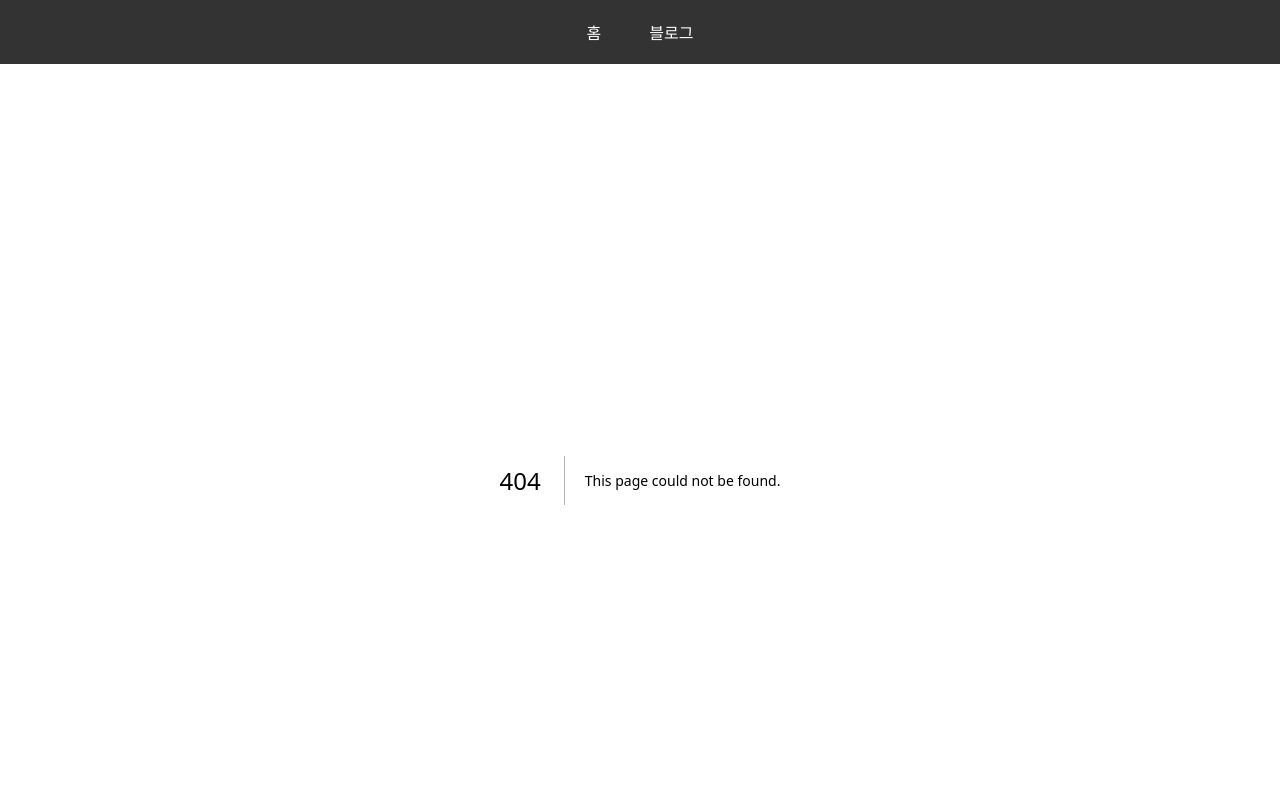
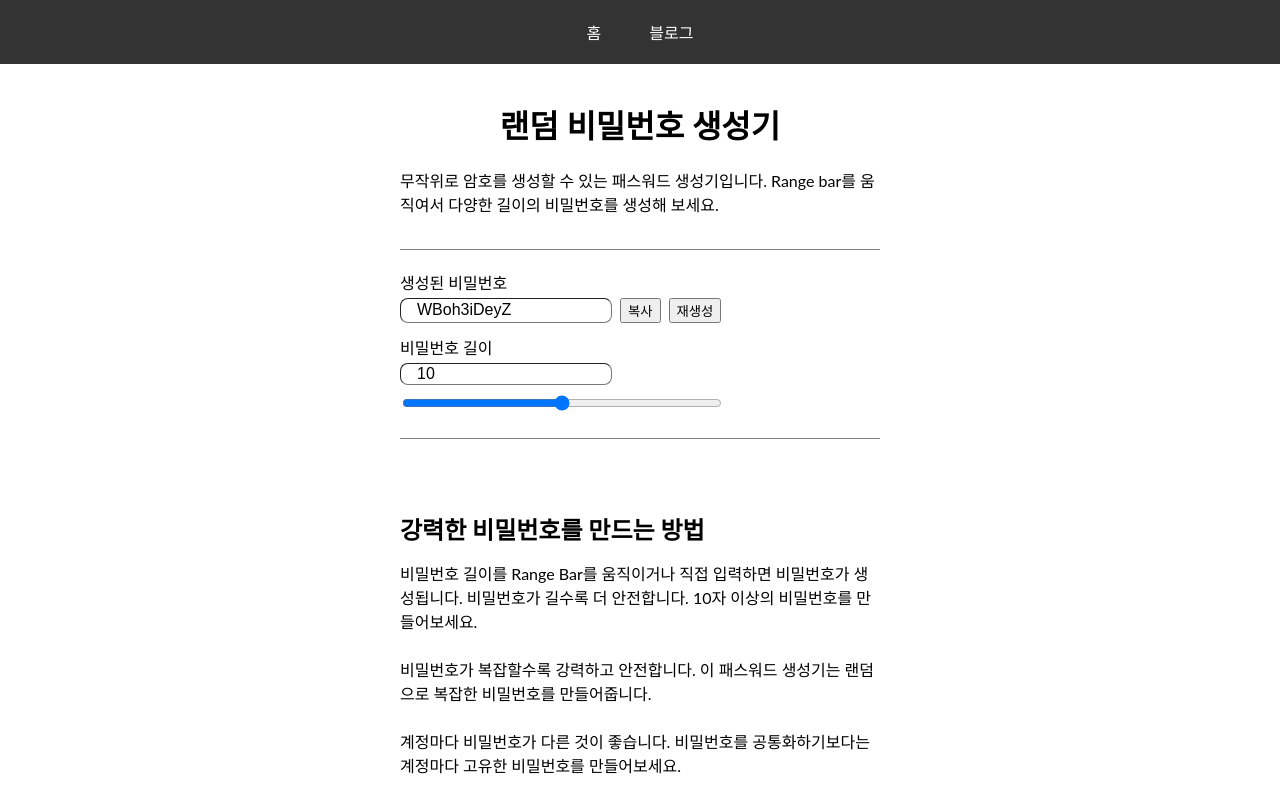
Before and after one commit to zziri/app, a Next.js app: page /extractor/password in a window 1280 px wide. Before the commit this address had no page. Shown: the top 812 px of the page. Built offline with nearby package versions, Linux system fonts and the light colour scheme.

Commit message:
[dev/pw-gen] 랜덤 비밀번호 생성기 (#19)

```diff
--- /dev/null
+++ b/src/components/extractor/password/PasswordGeneratorFunction.tsx
@@ -0,0 +1,113 @@
+import { ChangeEvent, useEffect, useState } from "react";
+import { MouseEvent } from "react";
+
+
+function getRandomString(num: number) {
+  const characters ='ABCDEFGHIJKLMNOPQRSTUVWXYZabcdefghijklmnopqrstuvwxyz0123456789';
+  let result = '';
+  const charactersLength = characters.length;
+  for (let i = 0; i < num; i++) {
+      result += characters.charAt(Math.floor(Math.random() * charactersLength));
+  }
+
+  return result;
+}
+
+export default function PasswordExtractorFunction() {
+  const [password, setPassword] = useState<string>('');
+  const [length, setLength] = useState<number>(10);
+
+  function refreshPassword(len: number) {
+    const randomString = getRandomString(len);
+    setPassword(randomString);
+  }
+
+  function onClickRefresh(e: MouseEvent<HTMLElement>) {
+    e.preventDefault();
+    refreshPassword(length);
+  }
+
+  function onClickCopy(e: MouseEvent<HTMLElement>) {
+    e.preventDefault();
+    window.navigator.clipboard.writeText(password);
+  }
+
+  function onChangeRange(e: ChangeEvent<HTMLInputElement>) {
+    const newLen = Number(e.target.value);
+    setLength(newLen);
+    refreshPassword(newLen);
+  }
+
+  function onChangeLength(e: ChangeEvent<HTMLInputElement>) {
+    e.preventDefault();
+    onChangeRange(e);
+  }
+
+  useEffect(() => {
+    refreshPassword(length);
+  }, []);
+
+  return (
+    <>
+      <div className="root">
+        <div className="output">
+          <label>생성된 비밀번호</label>
+          <div className="result">
+            <input className="text-input" value={password} readOnly />
+            <button onClick={onClickCopy}>복사</button>
+            <button onClick={onClickRefresh}>재생성</button>
+          </div>
+        </div>
+        <div className="input">
+          <div className="length">
+            <div>비밀번호 길이</div>
+            <input className="text-input" type="number" value={length} onChange={onChangeLength}/>
+          </div>
+          <input className="range-input" type="range" value={length} min={0} max={20} onChange={onChangeRange}/>
+        </div>
+      </div>
+
+      <style jsx>{`
+        .root {
+          border-top: 0.1rem solid gray;
+          border-bottom: 0.1rem solid gray;
+          border-width: 0.1rem;
+          padding-top: 1rem;
+          padding-bottom: 1rem;
+        }
+        .output {
+          padding-top: 0.25rem;
+          padding-bottom: 0.25rem;
+        }
+        .result {
+          display: flex;
+          gap: 0.5rem;
+          padding-top: 0.25rem;
+          padding-bottom: 0.25rem;
+        }
+        .input {
+          padding-top: 0.25rem;
+        }
+        .text-input {
+          border-radius: 0.5rem;
+          border-width: 0.1rem;
+          padding-left: 1rem;
+          width: 12rem;
+        }
+        input {
+          font-size: 1rem;
+        }
+        .length {
+          display: flex;
+          flex-direction: column;
+          gap: 0.25rem;
+        }
+        .range-input {
+          padding-top: 0.5rem;
+          padding-bottom: 0.5rem;
+          width: 20rem;
+        }
+      `}</style>
+    </>
+  );
+}
--- a/src/components/extractor/random/RandomExtractorFunction.tsx
+++ b/src/components/extractor/random/RandomExtractorFunction.tsx
@@ -51,12 +51,10 @@ export default function RandomExtractorFunction() {
           </span>
         </div>
       </div>
+
       <style jsx>{`
         .container * {
           font-size: 1rem;
-        }
-        div {
-          {/* border: solid; */}
         }
         .input {
           display: flex;
--- a/src/components/home/HomeFunction.tsx
+++ b/src/components/home/HomeFunction.tsx
@@ -47,6 +47,9 @@ export default function HomeFunction() {
           <li>
             <Anchor href={'/extractor/random'} text={'랜덤 숫자 뽑기'} />
           </li>
+          <li>
+            <Anchor href={'/extractor/password'} text={'랜덤 비밀번호 생성기'} />
+          </li>
         </ul>
       </div>
 
--- /dev/null
+++ b/src/data/extractor/passwordData.tsx
@@ -0,0 +1,22 @@
+import Article from "@/types/Article";
+
+const passwordArticleList: Array<Article> = [
+  {
+    subtitle: '강력한 비밀번호를 만드는 방법',
+    contents: (
+      <>
+        <article>
+          비밀번호 길이를 Range Bar를 움직이거나 직접 입력하면 비밀번호가 생성됩니다. 비밀번호가 길수록 더 안전합니다. 10자 이상의 비밀번호를 만들어보세요.
+          <br /><br />
+          비밀번호가 복잡할수록 강력하고 안전합니다. 이 패스워드 생성기는 랜덤으로 복잡한 비밀번호를 만들어줍니다.
+          <br /><br />
+          계정마다 비밀번호가 다른 것이 좋습니다. 비밀번호를 공통화하기보다는 계정마다 고유한 비밀번호를 만들어보세요.
+        </article>
+      </>
+    ),
+    imageSrc: null,
+    imageAlt: null
+  },
+]
+
+export { passwordArticleList };
--- /dev/null
+++ b/src/pages/extractor/password.tsx
@@ -0,0 +1,23 @@
+import Description from "@/components/common/Description";
+import EmptyDiv from "@/components/common/EmptyDiv";
+import SeoArticle from "@/components/common/SeoArticle";
+import SeoHead from "@/components/common/SeoHead";
+import Title from "@/components/common/Title";
+import PasswordExtractorFunction from "@/components/extractor/password/PasswordGeneratorFunction";
+import { passwordArticleList } from "@/data/extractor/passwordData";
+
+
+export default function PasswordGeneratorPage() {
+  const title = '랜덤 비밀번호 생성기';
+  const description = '무작위로 암호를 생성할 수 있는 패스워드 생성기입니다. Range bar를 움직여서 다양한 길이의 비밀번호를 생성해 보세요.';
+  return (
+    <>
+      <SeoHead title={title} description={description}/>
+      <Title title={title}/>
+      <Description content={description} />
+      <EmptyDiv height={'2rem'}/>
+      <PasswordExtractorFunction />
+      <SeoArticle list={passwordArticleList}/>
+    </>
+  );
+}
```
